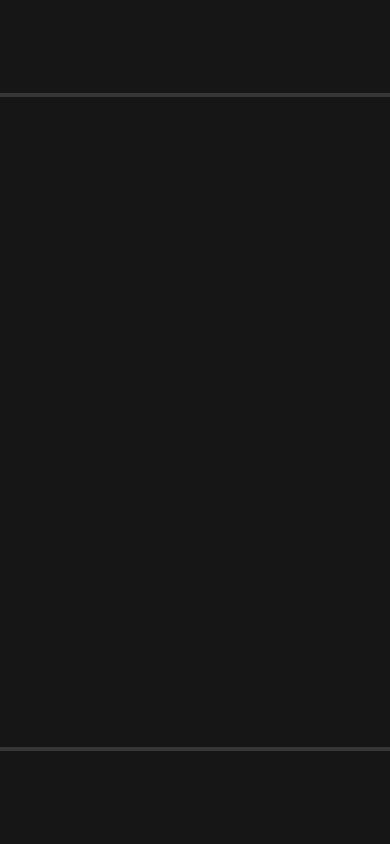
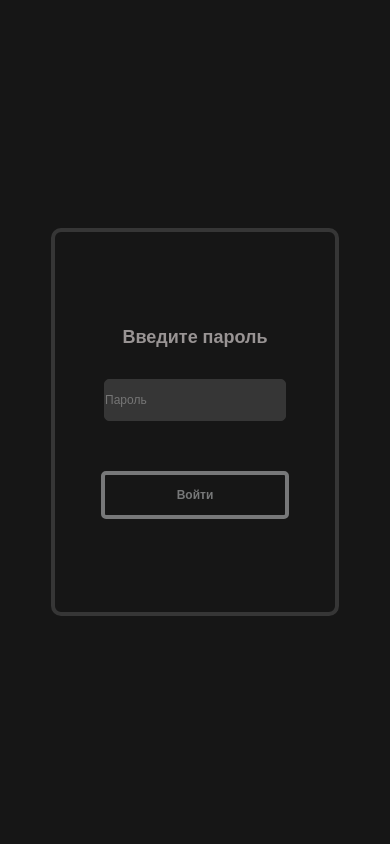
Before and after one commit to SaMsqd/messageCenter, a FastAPI app: page /login in a window 390 px wide; the page is wider, and only the part inside the window is pictured. Run offline with FastAPI, Linux system fonts and the light colour scheme.

Commit message:
+стили входа

```diff
--- /dev/null
+++ b/web/static/css/signin.css
@@ -0,0 +1,196 @@
+@import url("https://fonts.googleapis.com/css2?family=Nunito:ital,wght@0,200..1000;1,200..1000&display=swap");
+* {
+  margin: 0;
+  padding: 0;
+  text-decoration: none;
+  font-family: "Nunito", sans-serif;
+}
+
+html,
+body {
+  height: 100%;
+  background-color: #161616;
+}
+
+h3 {
+  color: #999494;
+  font-size: 24px;
+  margin-bottom: 30px;
+}
+
+.wrapper {
+  display: flex;
+  flex-direction: column;
+  min-height: 100vh;
+  justify-content: center;
+  align-items: center;
+}
+
+.signin {
+  display: flex;
+  justify-content: center;
+  align-items: center;
+  flex-direction: column;
+
+  padding: 15px;
+
+  width: 650px;
+  height: 650px;
+
+  border: 4px #363636 solid;
+  border-radius: 10px;
+
+}
+
+.setpass {
+  width: 400px;
+  height: 40px;
+  font-size: 19px;
+  color: #999494;
+  outline: none;
+  background-color: #363636;
+  border: 1px #363636 solid;
+  border-radius: 5px;
+  transition: all .5s;
+}
+
+.setpass:focus {
+  transition: all .5s;
+  border: 2px #777879 solid;
+}
+
+.btn {
+  margin-top: 50px;
+  display: flex;
+  color: #777879;
+  border-radius: 5px;
+  font-weight: 700;
+  justify-content: center;
+  align-items: center;
+  border: 4px #777879 solid;
+  width: 400px;
+  height: 40px;
+  transition: all .3s;
+
+}
+.btn:hover {
+  transition: all .3s;
+  color: #999494;
+  border: 4px #999494 solid;
+}
+
+
+/* adapt */
+
+
+@media screen and (max-width: 1000px) {
+
+  .signin {
+    width: 500px;
+    height: 500px;
+  }
+
+  .setpass, .btn {
+    width: 300px;
+  }
+
+}
+
+@media screen and (max-width: 685px) {
+
+  .signin {
+    width: 400px;
+    height: 400px;
+  }
+
+}
+
+@media screen and (max-width: 517px) {
+
+  h3 {
+    font-size: 18px;
+  }
+
+  .signin {
+    width: 300px;
+    height: 400px;
+  }
+
+  .setpass, .btn {
+    width: 200px;
+    font-size: 12px;
+  }
+
+
+}
+
+@media screen and (max-width: 411px) {
+
+  .signin {
+    width: 250px;
+    height: 350px;
+  }
+
+  .setpass, .btn {
+    width: 180px;
+    font-size: 12px;
+  }
+
+}
+
+@media screen and (max-width: 347px) {
+
+  h3 {
+    font-size: 14px;
+  }
+
+  .signin {
+    width: 200px;
+    height: 300px;
+  }
+
+  .setpass, .btn {
+    width: 150px;
+    font-size: 10px;
+  }
+
+}
+
+@media screen and (max-width: 281px) {
+  h3 {
+    font-size: 10px;
+  }
+  .signin {
+    width: 150px;
+    height: 300px;
+  }
+
+  .setpass, .btn {
+    width: 100px;
+    font-size: 10px;
+  }
+
+}
+
+@media screen and (max-height: 729px) {
+
+  .signin {
+    height: 500px;
+  }
+
+
+}
+
+@media screen and (max-height: 600px) {
+  .signin {
+    height: 450px;
+  }
+
+}
+
+@media screen and (max-height: 528px) {
+  .signin {
+    height: 400px;
+  }
+
+}
--- a/web/static/css/style.css
+++ /dev/null
@@ -1,30 +0,0 @@
-@import url("https://fonts.googleapis.com/css2?family=Nunito:ital,wght@0,200..1000;1,200..1000&display=swap");
-* {
-  margin: 0;
-  padding: 0;
-  text-decoration: none;
-  font-family: "Nunito", sans-serif;
-}
-
-html,
-body {
-  height: 100%;
-  background-color: #161616;
-}
-
-.wrapper {
-  display: flex;
-  flex-direction: column;
-  min-height: 100vh;
-  justify-content: center;
-  align-items: center;
-}
-
-.signin {
-
-  width: 650px;
-  height: 650px;
-
-  border: 4px #363636 solid;
-  border-radius: 10px;
-}
--- a/web/templates/index.html
+++ b/web/templates/index.html
@@ -4,7 +4,7 @@
     <meta charset="UTF-8">
     <meta name="viewport" content="width=device-width, initial-scale=1.0">
 
-    <link rel="stylesheet" href="../static/css/style.css">
+    <link rel="stylesheet" href="../static/css/signin.css">
 
     <!-- Axios CDN -->
     <script src="https://unpkg.com/axios/dist/axios.min.js"></script>
@@ -18,7 +18,11 @@
 
         <div class="signin">
 
+            <h3>Введите пароль</h3>
 
+            <input class="setpass" type="password" placeholder="Пароль">
+
+            <div class="btn">Войти</div>
         </div>
 
 
```
